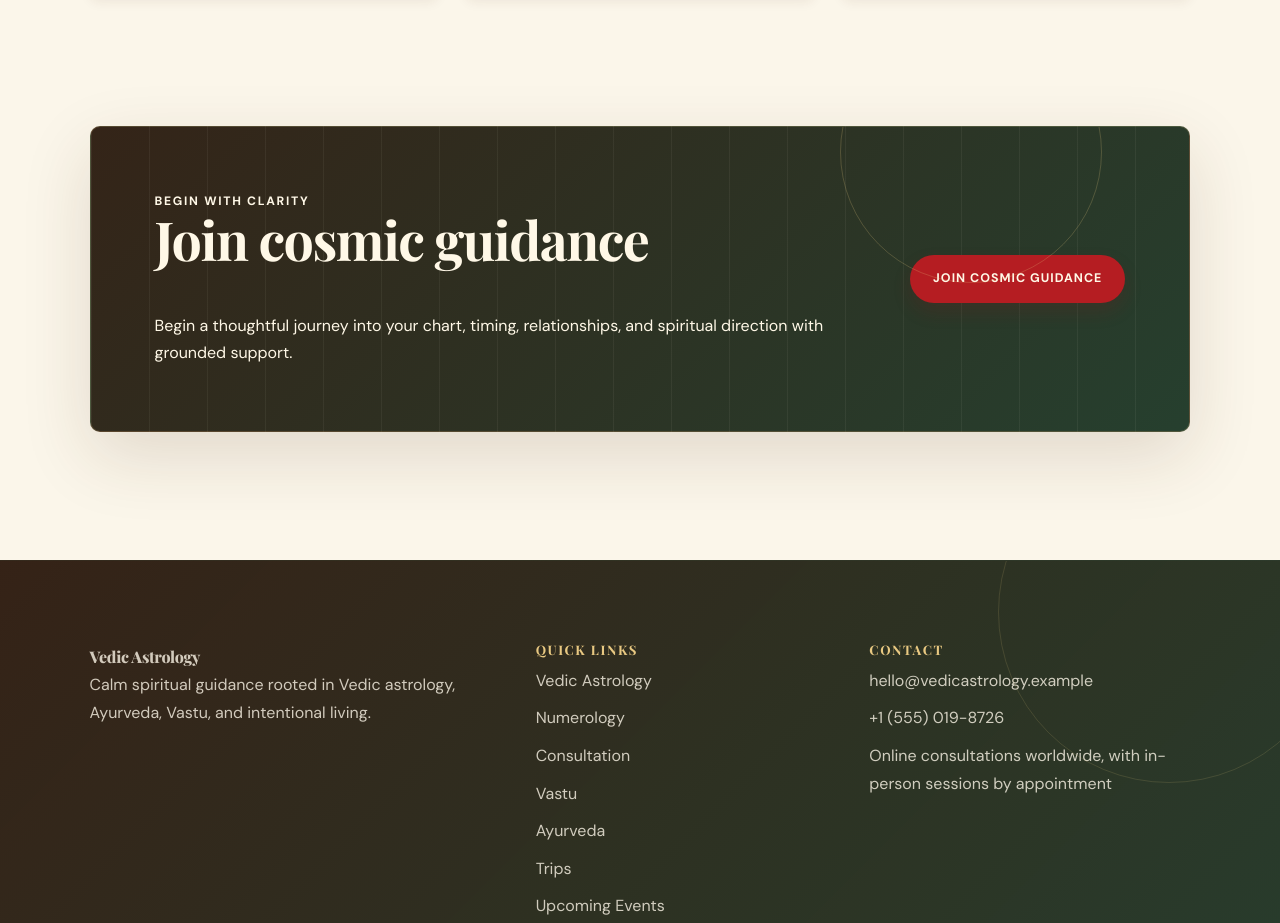
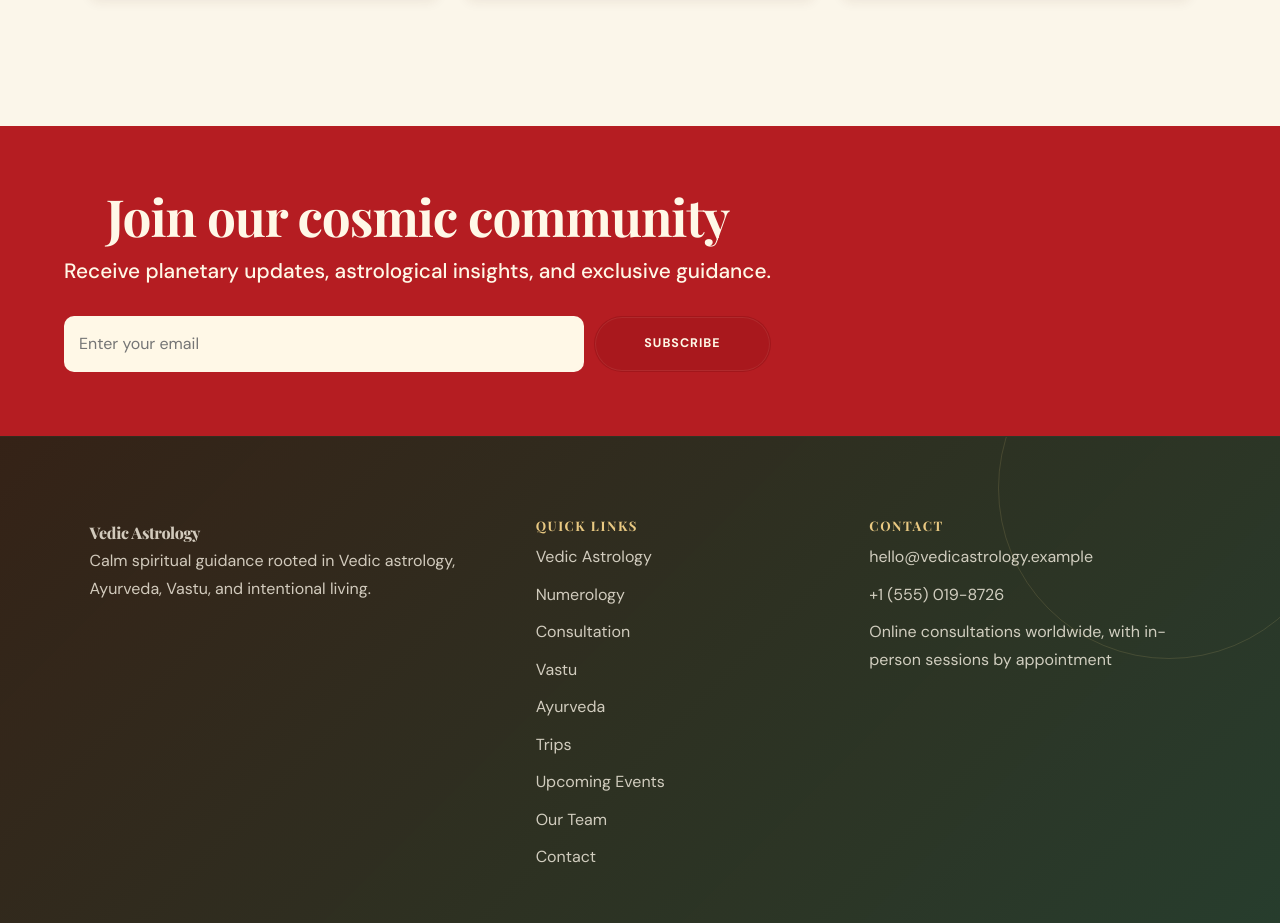
Before and after one commit to lucas953/VedicMaria, a Next.js app: page / in a window 1280 px wide. Shown: the part 3913-4836 px from the top of the page. Built offline with nearby package versions, Linux system fonts and the light colour scheme.

Commit message:
Add cosmic community signup CTA

```diff
--- a/app/components/CTA.tsx
+++ b/app/components/CTA.tsx
@@ -4,10 +4,45 @@ type CTAProps = {
   title: string;
   text: string;
   buttonLabel: string;
-  href: string;
+  href?: string;
+  emailPlaceholder?: string;
+  variant?: "link" | "newsletter";
 };
 
-export function CTA({ title, text, buttonLabel, href }: CTAProps) {
+export function CTA({
+  title,
+  text,
+  buttonLabel,
+  href = "/contact",
+  emailPlaceholder = "Enter your email",
+  variant = "link"
+}: CTAProps) {
+  if (variant === "newsletter") {
+    return (
+      <section className="cta community-cta" aria-labelledby="community-title">
+        <div>
+          <h2 id="community-title">{title}</h2>
+          <p>{text}</p>
+        </div>
+        <form className="community-form" action="#" method="post">
+          <label>
+            <span className="sr-only">{emailPlaceholder}</span>
+            <input
+              name="community-email"
+              type="email"
+              placeholder={emailPlaceholder}
+              autoComplete="email"
+              required
+            />
+          </label>
+          <button className="button primary" type="submit">
+            {buttonLabel}
+          </button>
+        </form>
+      </section>
+    );
+  }
+
   return (
     <section className="cta">
       <div>
--- a/app/globals.css
+++ b/app/globals.css
@@ -63,6 +63,16 @@ textarea {
 a {
   color: inherit;
   text-decoration: none;
+}
+
+.sr-only {
+  position: absolute;
+  width: 1px;
+  height: 1px;
+  overflow: hidden;
+  clip: rect(0, 0, 0, 0);
+  white-space: nowrap;
+  clip-path: inset(50%);
 }
 
 img,
@@ -652,6 +662,62 @@ h3 {
   margin-bottom: 0;
 }
 
+.community-cta {
+  display: grid;
+  justify-items: center;
+  gap: 28px;
+  margin-inline: 0;
+  margin-bottom: 0;
+  border: 0;
+  border-radius: 0;
+  background: #b51d22;
+  box-shadow: none;
+  text-align: center;
+}
+
+.community-cta::before {
+  display: none;
+}
+
+.community-cta h2 {
+  margin-bottom: 10px;
+  color: #fff8e7;
+  font-size: clamp(2.25rem, 4vw, 3.5rem);
+  letter-spacing: -0.02em;
+}
+
+.community-cta p {
+  max-width: 900px;
+  color: #fff8e7;
+  font-size: clamp(1rem, 1.8vw, 1.3rem);
+  font-weight: 500;
+}
+
+.community-form {
+  display: grid;
+  grid-template-columns: minmax(260px, 520px) auto;
+  gap: 10px;
+  width: min(720px, 100%);
+}
+
+.community-form label {
+  display: block;
+}
+
+.community-form input {
+  min-height: 48px;
+  border-color: rgba(255, 248, 231, 0.55);
+  border-radius: 10px;
+  background: #fff8e7;
+}
+
+.community-form .button {
+  min-height: 48px;
+  border-color: rgba(142, 18, 22, 0.26);
+  background: #a9181d;
+  box-shadow: inset 0 0 0 1px rgba(255, 248, 231, 0.08);
+}
+
 .event-card time {
   display: inline-flex;
   margin-bottom: 16px;
@@ -1030,6 +1096,14 @@ textarea {
   .cta {
     margin-inline: 16px;
   }
+
+  .community-cta {
+    margin-inline: 0;
+  }
+
+  .community-form {
+    grid-template-columns: 1fr;
+  }
 }
 
 @media (prefers-reduced-motion: reduce) {
--- a/app/i18n.tsx
+++ b/app/i18n.tsx
@@ -116,10 +116,11 @@ export const copy = {
         text: "Join intimate workshops and circles designed for reflection, learning, and renewal."
       },
       cta: {
-        title: "Join cosmic guidance",
+        title: "Join our cosmic community",
         text:
-          "Begin a thoughtful journey into your chart, timing, relationships, and spiritual direction with grounded support.",
-        button: "Join Cosmic Guidance"
+          "Receive planetary updates, astrological insights, and exclusive guidance.",
+        button: "Subscribe",
+        placeholder: "Enter your email"
       },
       services: [
         {
@@ -489,10 +490,11 @@ export const copy = {
         text: "Присъединете се към камерни семинари и кръгове за размисъл, учене и обновление."
       },
       cta: {
-        title: "Присъединете се към космическо напътствие",
+        title: "Присъединете се към нашата космическа общност",
         text:
-          "Започнете осъзнато пътуване към вашата карта, време, взаимоотношения и духовна посока със заземена подкрепа.",
-        button: "Присъединете се"
+          "Получавайте планетарни новини, астрологични прозрения и специални насоки.",
+        button: "Абониране",
+        placeholder: "Въведете вашия имейл"
       },
       services: [
         {
--- a/app/page.tsx
+++ b/app/page.tsx
@@ -66,7 +66,8 @@ export default function Home() {
         title={home.cta.title}
         text={home.cta.text}
         buttonLabel={home.cta.button}
-        href="/consultation"
+        emailPlaceholder={home.cta.placeholder}
+        variant="newsletter"
       />
     </>
   );
```
